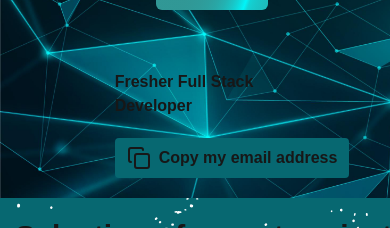
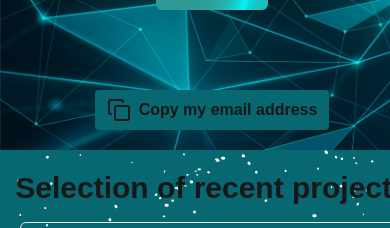
Before and after one commit to afnanhussain2002/my-portfolio, a Next.js app: page / in a window 390 px wide. Shown: the part 792-1020 px from the top of the page. Built offline with nearby package versions, Linux system fonts and the light colour scheme.

Commit message:
hidden the main hero text for mobile

```diff
--- a/components/HeroSection.tsx
+++ b/components/HeroSection.tsx
@@ -5,8 +5,8 @@ import CopyButton from './CopyButton';
 const HeroSection = () => {
   return (
     <div className='sm:w-96 sm:h-32 lg:w-[1280px] lg:h-96 bg-[url("../public/images/mainBg.jpg")] bg-cover mt-5 flex flex-col-reverse justify-around items-center p-5 lg:flex-row'>
-          <div className='ml-10'>
-            <h2 className='sm:text-4xl lg:text-5xl font-bold '>Fresher Full Stack <br /> Developer</h2>
+          <div className='lg:ml-10'>
+            <h2 className='hidden text-5xl font-bold lg:flex'>Fresher Full Stack <br /> Developer</h2>
            <CopyButton/>
           </div>
           <div>
```
